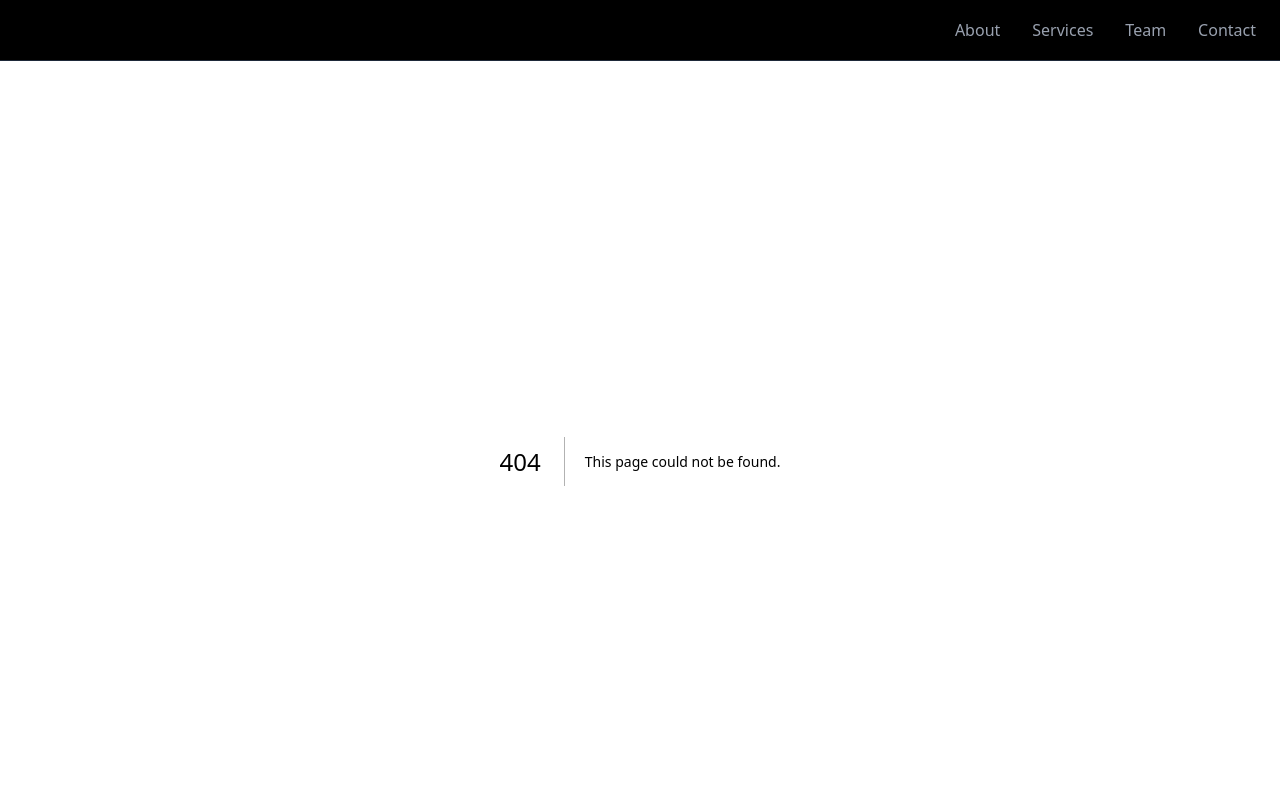
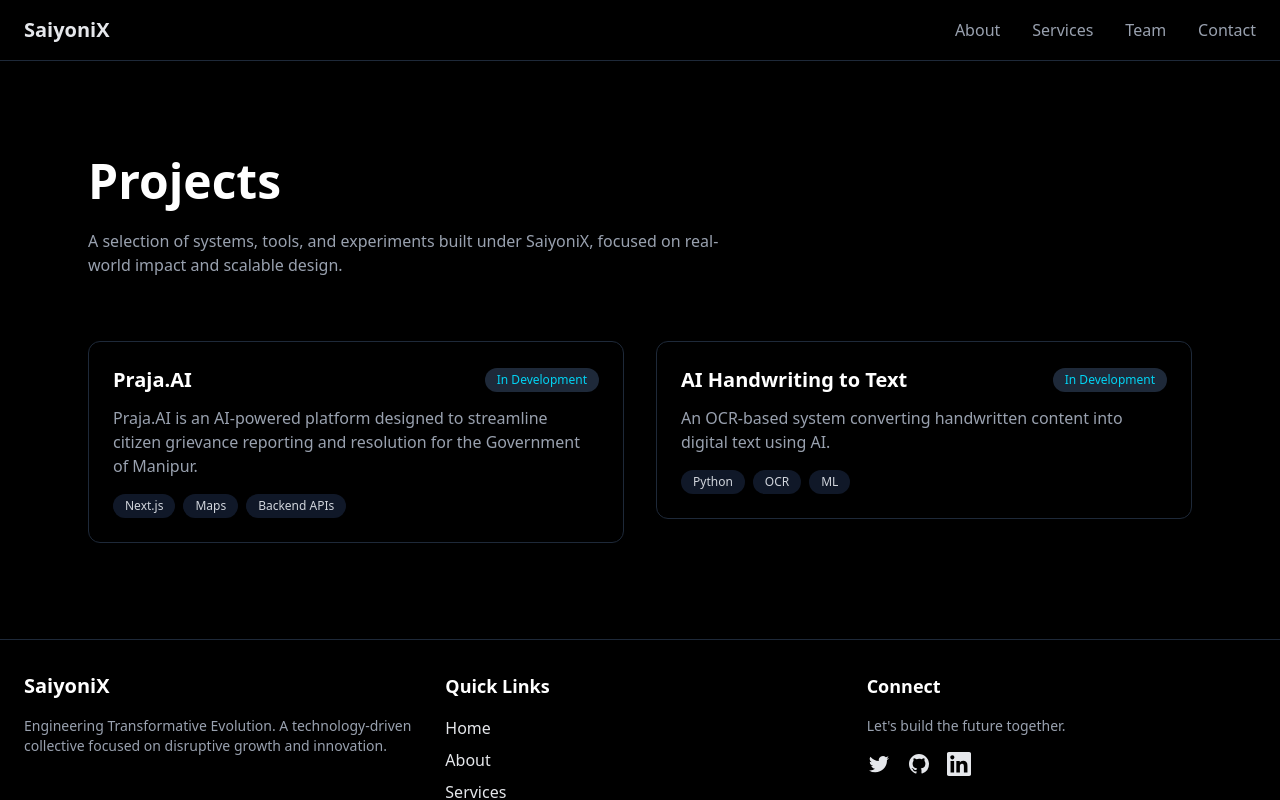
Before and after one commit to lmjing69/SaiyoniX_, a Next.js app: page /projects in a window 1280 px wide. Before the commit this address had no page. Shown: the top 800 px of the page. Built offline with nearby package versions, Linux system fonts and the light colour scheme.

Commit message:
Phase 2.2: make project cards clickable with real GitHub links

```diff
--- /dev/null
+++ b/src/app/projects/page.tsx
@@ -0,0 +1,82 @@
+
+import MotionFade from "@/components/MotionFade";
+
+export default function Projects() {
+  return (
+    <section className="max-w-6xl mx-auto px-6 py-24">
+      <MotionFade>
+        <h1 className="text-4xl md:text-5xl font-bold text-white mb-6">
+          Projects
+        </h1>
+        <p className="text-gray-400 max-w-2xl">
+          A selection of systems, tools, and experiments built under SaiyoniX,
+          focused on real-world impact and scalable design.
+        </p>
+      </MotionFade>
+
+      <div className="grid md:grid-cols-2 gap-8 mt-16">
+        <ProjectCard
+          title="Praja.AI"
+          desc="Praja.AI is an AI-powered platform designed to streamline citizen grievance reporting and resolution for the Government of Manipur."
+          stack={["Next.js", "Maps", "Backend APIs"]}
+          status="In Development"
+          link="https://github.com/AbinashHeishnam/Nagrik.AI.git"
+        />
+
+        <ProjectCard
+          title="AI Handwriting to Text"
+          desc="An OCR-based system converting handwritten content into digital text using AI."
+          stack={["Python", "OCR", "ML"]}
+          status="In Development"
+          link=""
+        />
+      </div>
+    </section>
+  );
+}
+
+import Link from "next/link";
+
+function ProjectCard({
+  title,
+  desc,
+  stack,
+  status,
+  link,
+}: {
+  title: string;
+  desc: string;
+  stack: string[];
+  status: string;
+  link: string;
+}) {
+  return (
+    <Link
+      href={link}
+      target="_blank"
+      className="block"
+    >
+      <div className="border border-gray-800 rounded-xl p-6 hover:border-cyan-400 hover:scale-[1.02] transition">
+        <div className="flex justify-between items-center mb-3">
+          <h3 className="text-xl font-semibold text-white">{title}</h3>
+          <span className="text-xs px-3 py-1 rounded-full bg-gray-800 text-cyan-400">
+            {status}
+          </span>
+        </div>
+
+        <p className="text-gray-400 mb-4">{desc}</p>
+
+        <div className="flex flex-wrap gap-2">
+          {stack.map((tech) => (
+            <span
+              key={tech}
+              className="text-xs px-3 py-1 rounded-full bg-gray-900 text-gray-300"
+            >
+              {tech}
+            </span>
+          ))}
+        </div>
+      </div>
+    </Link>
+  );
+}
```
